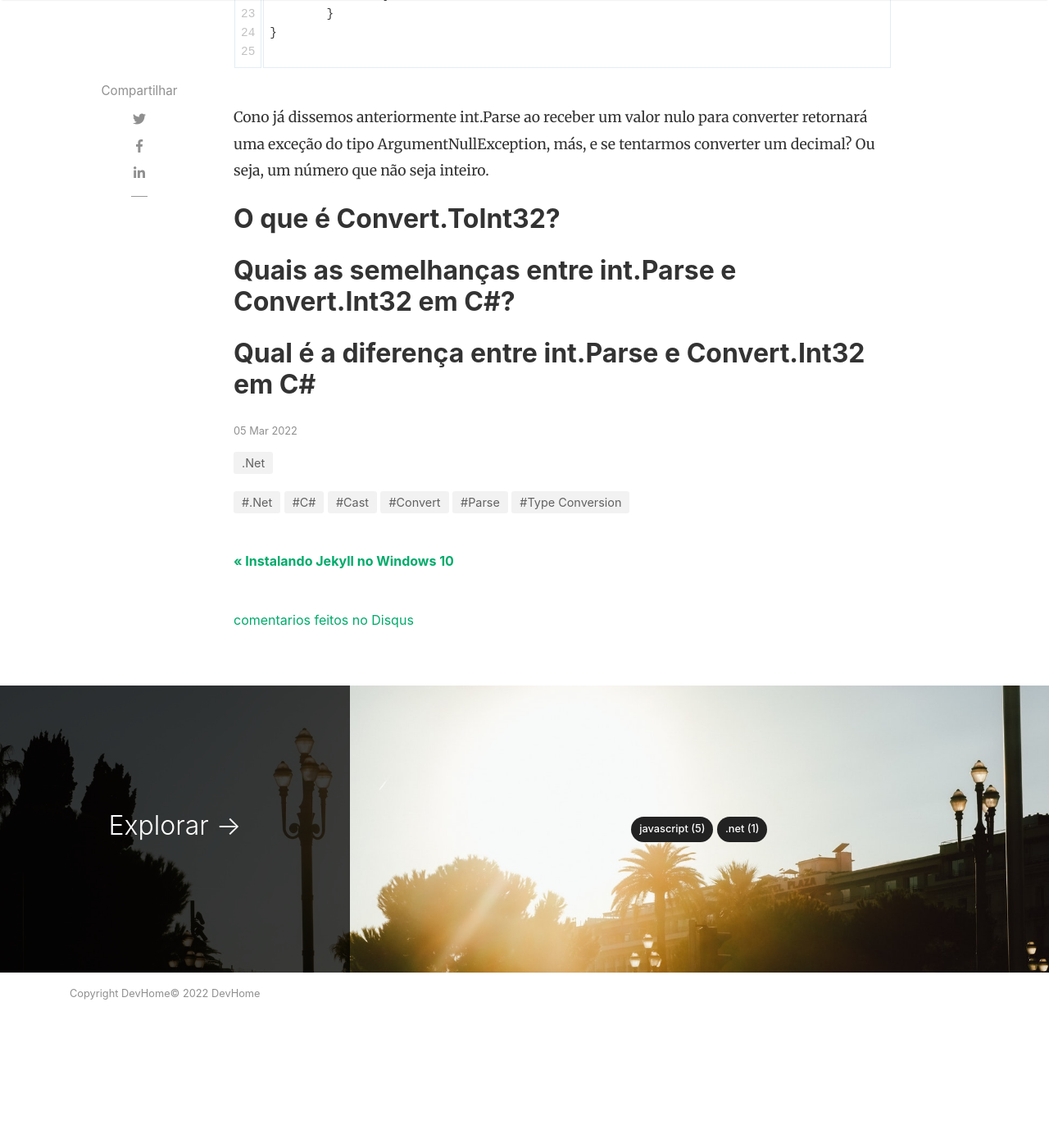
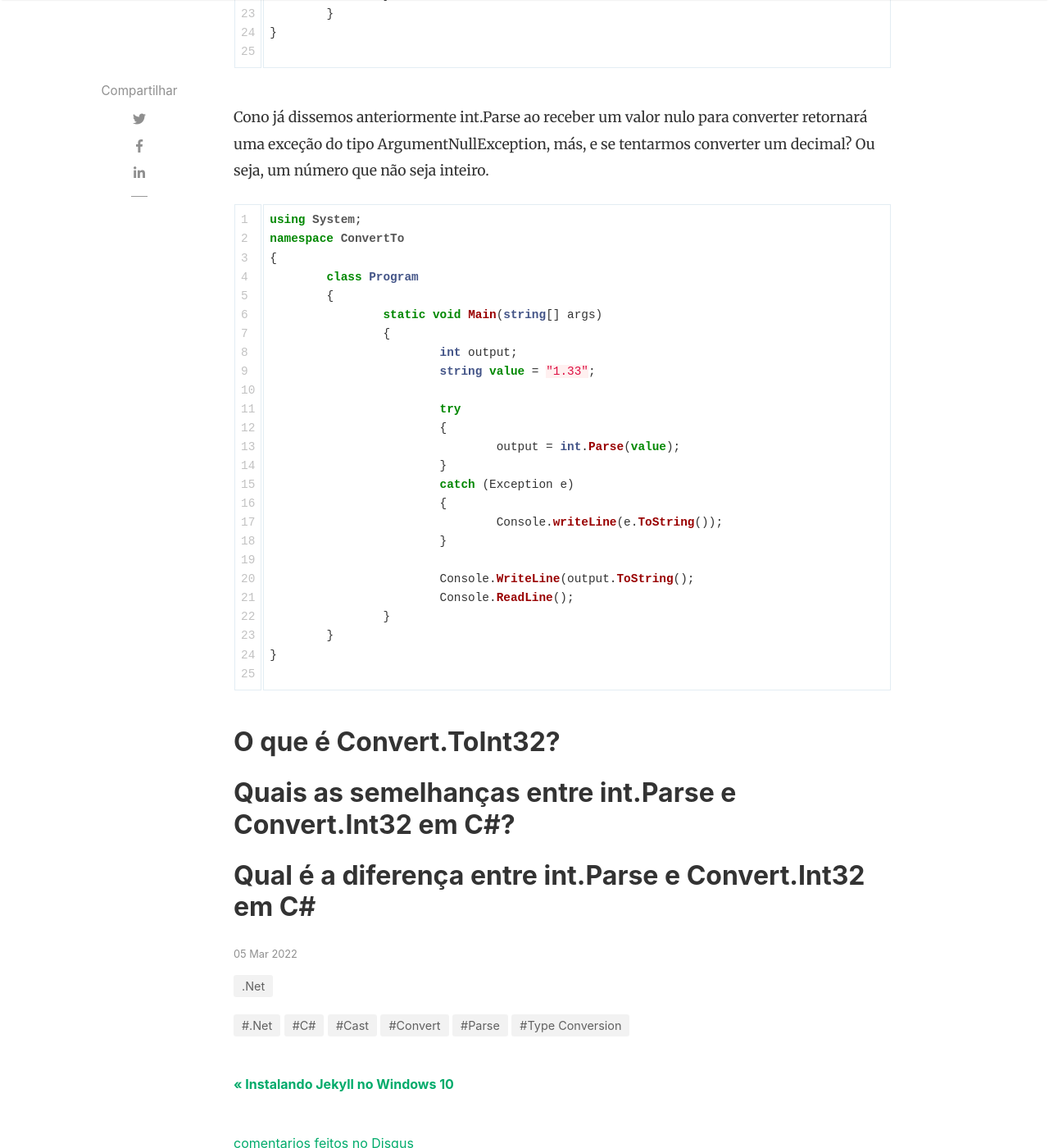
Before and after one commit to klaiddias/devhome, a Jekyll site: the page built from _posts/2022-03-05-diference-between-int-parse-and-convert-toint32.md, in a window 1280 px wide and 1400 px high, scrolled down 2340 px. Shown: the whole window at 82% size. Built offline with Jekyll 4.4.1, drawn with Linux system fonts in a browser that asks for light colours; nearby versions of some CDN libraries; comment, search, counter and statistics services are not loaded; before the commit the page ends 3636 px from its top, so only the background shows below that.

Commit message:
Ajueste 5

````diff
--- a/_posts/2022-03-05-diference-between-int-parse-and-convert-toint32.md
+++ b/_posts/2022-03-05-diference-between-int-parse-and-convert-toint32.md
@@ -67,6 +67,36 @@ namespace ConvertTo
 ```
 
 Cono já dissemos anteriormente int.Parse ao receber um valor nulo para converter retornará uma exceção do tipo ArgumentNullException, más, e se tentarmos converter um decimal? Ou seja, um número que não seja inteiro.
+
+```c#
+using System;
+namespace ConvertTo
+{
+	class Program
+	{
+		static void Main(string[] args)
+		{
+			int output;
+			string value = "1.33";
+
+			try
+			{
+				output = int.Parse(value);
+			}
+			catch (Exception e)
+			{
+				Console.writeLine(e.ToString());
+			}
+
+			Console.WriteLine(output.ToString();
+			Console.ReadLine();
+		}
+	}
+}
+
+```
+
+
 ## O que é Convert.ToInt32?
 
 ## Quais as semelhanças entre int.Parse e Convert.Int32 em C#?
````
